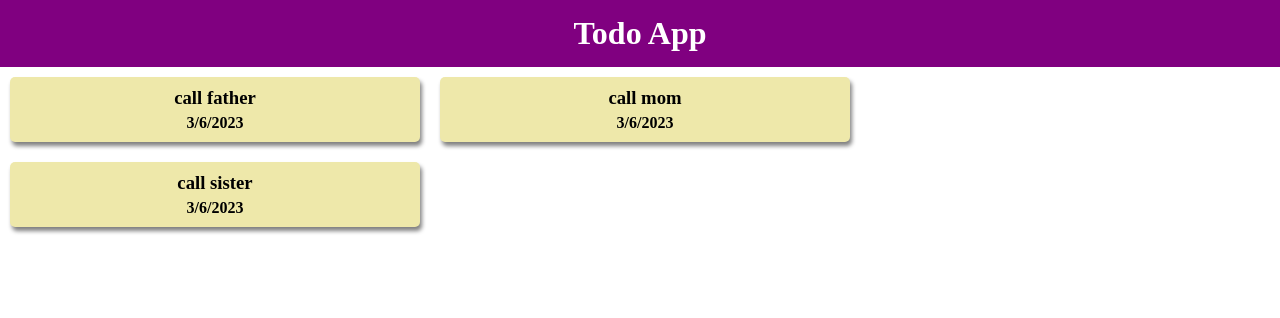
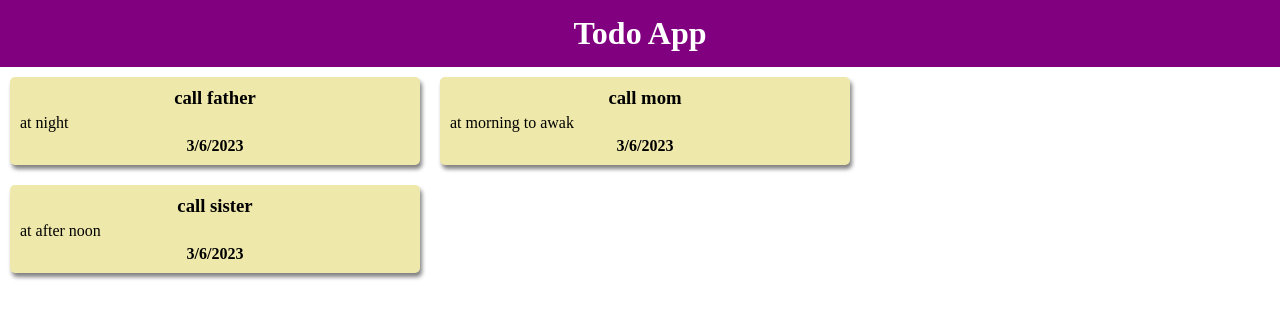
Before and after one commit to DevHredoy/React-demo, a React (Create React App) app: page / in a window 1280 px wide. Shown: the top 318 px of the page. Built offline with nearby package versions, Linux system fonts and the light colour scheme.

Commit message:
mapingindatajson update

```diff
--- a/src/App.js
+++ b/src/App.js
@@ -13,7 +13,7 @@ function App() {
        {/* indexes will show that which index each of the element holds map
     function can take this second parameter */}
       {Data.map((item, index) => (
-        <Card key={index} titleText={item.title} desc={item.desc} />
+        <Card key={index} titleText={item.title} descText={item.desc}  />
       ))}
     </div>
   );
--- a/src/data.json
+++ b/src/data.json
@@ -1,15 +1,15 @@
 [
   {
     "title": "call father",
-    "desc": "this is desc1"
+    "desc": "at night"
   },
 
   {
     "title": "call mom",
-    "desc": "this is desc2"
+    "desc": "at morning to awak"
   },
   {
     "title": "call sister",
-    "desc": "this is desc3"
+    "desc": "at after noon"
   }
 ]
```
